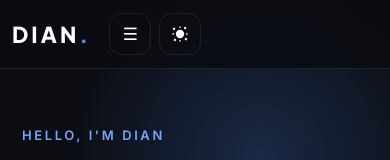
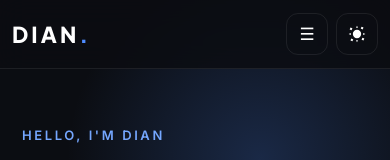
Before and after one commit to apriliandi21/portofolio, a plain HTML site: page index.html in a window 390 px wide. Shown: the top 160 px of the page. Drawn offline with Linux system fonts and the light colour scheme.

Commit message:
Perbaikan tombol biar rapih di hp

```diff
--- a/assets/style.css
+++ b/assets/style.css
@@ -195,7 +195,7 @@ footer{border-top:1px solid var(--border);padding:44px 0 34px;background:var(--b
   .hero{padding-top:44px}
   .hero-cta .btn{flex:1}
   .nav{padding:0 12px}
-  .nav-actions{flex-direction:row-reverse}
+  .nav-actions{flex-direction:row-reverse;margin-left:auto}
   .mobile-menu{padding:10px 12px 16px}
 }
 
```
